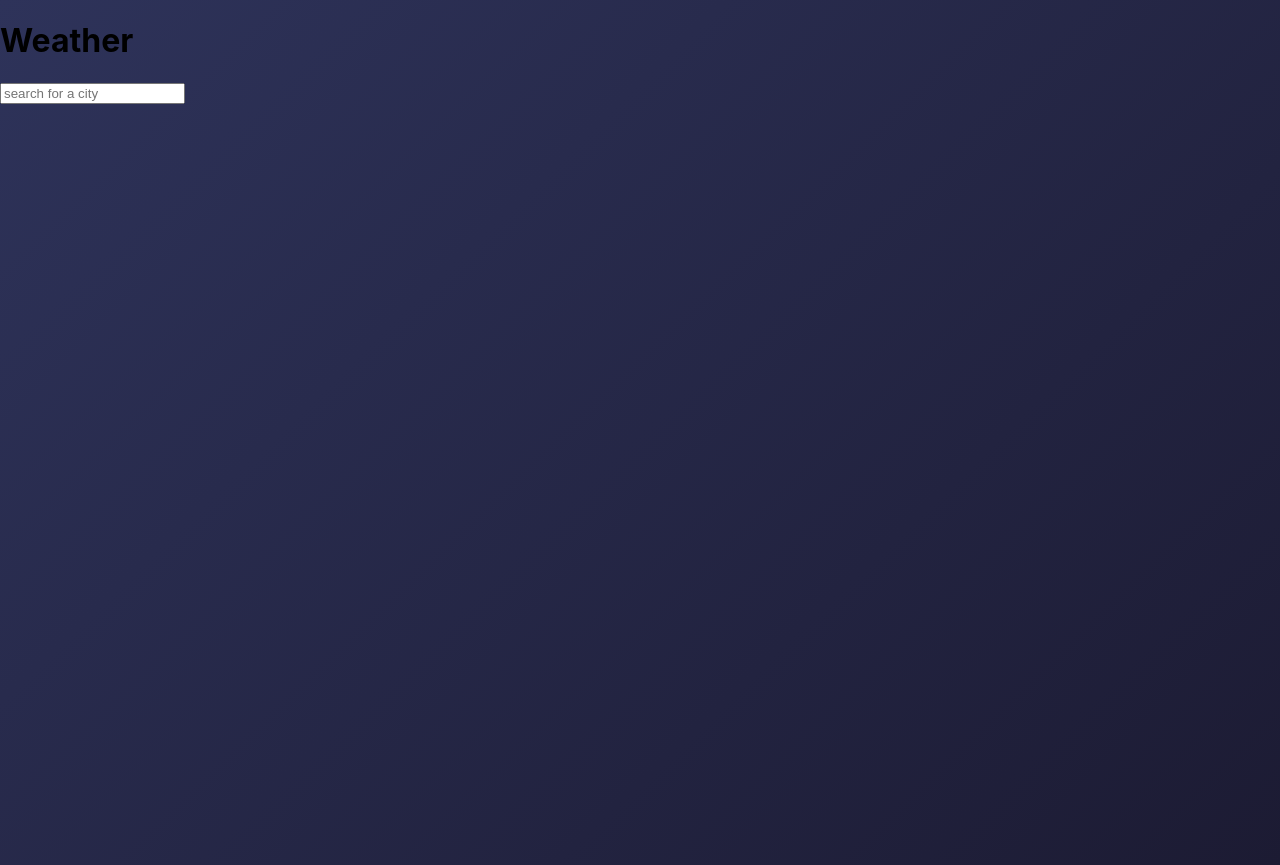
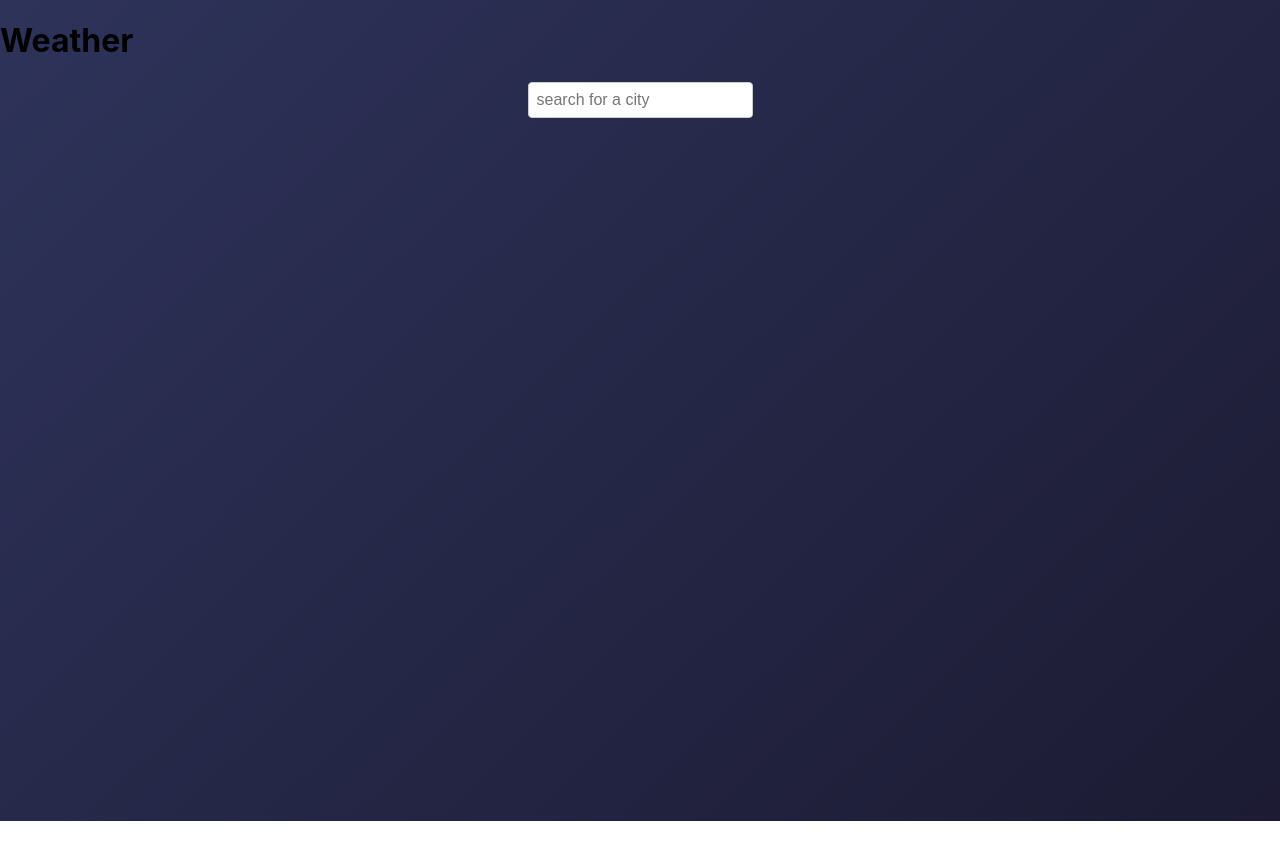
Before and after one commit to tibo35/Weather-App, a React (Create React App) app: page / in a window 1280 px wide. After the commit the page ends 821 px from the top, so only its background shows below. Built offline with nearby package versions, Linux system fonts and the light colour scheme.

Commit message:
component alignement css

```diff
--- a/src/App.css
+++ b/src/App.css
@@ -1,5 +1,11 @@
 .App {
   text-align: center;
+  display: flex;
+  justify-content: center;
+  align-items: center;
+  height: 100vh;
+  width: 100vw;
+  overflow: hidden;
 }
 .App-logo {
   height: 40vmin;
--- a/src/Cards/CardWeather.css
+++ b/src/Cards/CardWeather.css
@@ -1,7 +1,7 @@
 .weather-card {
   display: flex;
   flex-direction: column;
-  align-items: flex-start;
+  align-items: center;
   gap: 20px;
 }
 .weather-location {
--- a/src/FetchWeather/FetchWeather.js
+++ b/src/FetchWeather/FetchWeather.js
@@ -1,5 +1,7 @@
 import React, { useState } from "react";
 import CardWeather from "../Cards/CardWeather";
+import InputLocation from "../InputLocation/InputLocation";
+
 function FetchWeather() {
   const [weather, setWeather] = useState(null);
   const [city, setCity] = useState("");
@@ -37,12 +39,7 @@ function FetchWeather() {
 
   return (
     <div>
-      <input
-        type="text"
-        placeholder="search for a city"
-        value={city}
-        onChange={handleInputChange}
-      />
+      <InputLocation onChange={handleInputChange} city={city} />
       {error && <p>{error}</p>}
       {weather && (
         <CardWeather
--- /dev/null
+++ b/src/InputLocation/InputLocation.css
@@ -0,0 +1,14 @@
+.input-container {
+  display: flex;
+  flex-direction: column;
+  width: 100%;
+  align-items: center;
+  padding: 0;
+}
+
+.input {
+  padding: 8px;
+  font-size: 16px;
+  border: 1px solid #ccc;
+  border-radius: 4px;
+}
--- /dev/null
+++ b/src/InputLocation/InputLocation.js
@@ -0,0 +1,17 @@
+import React from "react";
+import "./InputLocation.css";
+
+function InputLocation({ city, onChange }) {
+  return (
+    <div className="input-container">
+      <input
+        type="text"
+        placeholder="search for a city"
+        value={city}
+        onChange={onChange}
+        className="input"
+      />
+    </div>
+  );
+}
+export default InputLocation;
--- a/src/index.css
+++ b/src/index.css
@@ -5,9 +5,8 @@ body {
     sans-serif;
   -webkit-font-smoothing: antialiased;
   -moz-osx-font-smoothing: grayscale;
-
-  width: 100%;
-  height: 844px;
+  overflow-x: hidden;
+  height: 100vh;
   background: linear-gradient(136deg, #2e335a 0%, #1c1b33 100%);
 }
 
```
